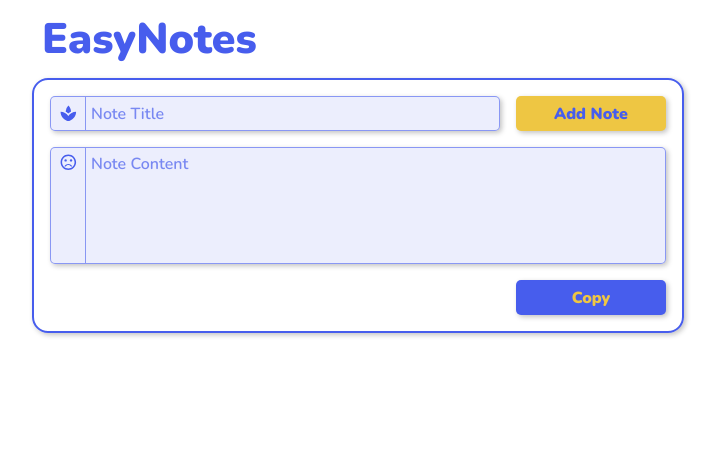
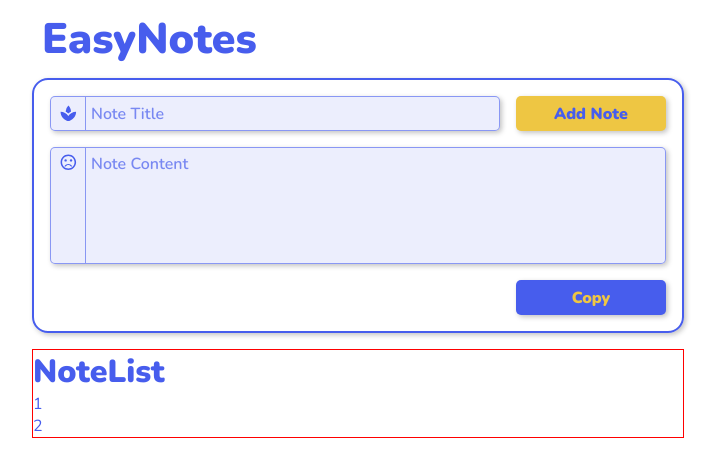
Before and after one commit to Geaglts/EasyNotes, a React app: page / in a window 1280 px wide. Shown: the top 470 px of the page, without its empty margins (282-1001 px from the left). Built offline with nearby package versions, Linux system fonts and the light colour scheme.

Commit message:
Inputs del formulario para agregar una nota

```diff
--- /dev/null
+++ b/src/Hooks/useForm.ts
@@ -0,0 +1,27 @@
+import { useState, FormEvent } from 'react';
+
+import { HandleChange } from '../types';
+
+interface useFormProps {
+  initialState: object;
+  submit: (values: any) => void;
+}
+
+function useForm(props: useFormProps) {
+  const [values, setValues] = useState(props.initialState || {});
+  const handleChange = (name: string) => (event: HandleChange) => {
+    setValues({ ...values, [name]: event.currentTarget.value });
+  };
+  const handleSubmit = (event: FormEvent<HTMLFormElement>) => {
+    event.preventDefault();
+    props.submit(values);
+  };
+  const propsByName = (name: string) => ({
+    onChange: handleChange(name),
+    name,
+    id: name,
+  });
+  return { values, propsByName, handleSubmit };
+}
+
+export default useForm;
--- /dev/null
+++ b/src/constants.ts
@@ -0,0 +1 @@
+export const NOTES = 'NOTES';
--- a/src/containers/AddNoteForm.tsx
+++ b/src/containers/AddNoteForm.tsx
@@ -1,25 +1,31 @@
-import { FormEvent } from 'react';
 import { MdSpa } from 'react-icons/md';
 
 import Button from '../components/Button';
 import Input from '../components/Input';
 import TextArea from '../components/TextArea';
+import useForm from '../Hooks/useForm';
 
 import '../styles/Containers/AddNoteForm.scss';
 
 function Form() {
-  const handleSubmit = (event: FormEvent<HTMLFormElement>) => {
-    event.preventDefault();
-    console.log('Holaaa!!!');
+  const initialState = {
+    title: '',
+    content: '',
   };
+
+  const submit = (values: typeof initialState) => {
+    console.log(values);
+  };
+
+  const { handleSubmit, propsByName } = useForm({ initialState, submit });
 
   return (
     <form onSubmit={handleSubmit} className="AddNoteForm">
       <div className="AddNoteForm__Title">
-        <Input Icon={<MdSpa />} placeholder="Note Title" />
+        <Input Icon={<MdSpa />} placeholder="Note Title" {...propsByName('title')} />
         <Button type="submit" label="Add Note" />
       </div>
-      <TextArea placeholder="Note Content" rows={5} />
+      <TextArea placeholder="Note Content" rows={5} {...propsByName('content')} />
       <div className="AddNoteForm__CopyButton--container">
         <Button label="Copy" style={CopyButtonStyles} />
       </div>
--- /dev/null
+++ b/src/containers/NoteList.tsx
@@ -0,0 +1,20 @@
+import '../styles/Containers/NoteList.scss';
+
+interface NoteListProps {
+  limit?: number;
+}
+
+const notes = [1, 2, 3, 4, 5, 6];
+
+function NoteList({ limit }: NoteListProps) {
+  return (
+    <div className="NoteList">
+      <h1 className="NoteList__Title">NoteList</h1>
+      {notes.splice(0, limit || notes.length).map((item) => {
+        return <p>{item}</p>;
+      })}
+    </div>
+  );
+}
+
+export default NoteList;
--- a/src/pages/Home.tsx
+++ b/src/pages/Home.tsx
@@ -1,10 +1,12 @@
 import Container from '../components/Container';
 import AddNoteForm from '../containers/AddNoteForm';
+import NoteList from '../containers/NoteList';
 
 function Home() {
   return (
     <Container>
       <AddNoteForm />
+      <NoteList limit={2} />
     </Container>
   );
 }
--- /dev/null
+++ b/src/styles/Containers/NoteList.scss
@@ -0,0 +1,7 @@
+@import '../global';
+
+.NoteList {
+  margin-top: 1em;
+  color: $primary;
+  border: 1px solid red;
+}
--- /dev/null
+++ b/src/types.ts
@@ -0,0 +1,10 @@
+import { FormEvent } from 'react';
+
+export type HandleChange =
+  | FormEvent<HTMLInputElement>
+  | FormEvent<HTMLTextAreaElement>;
+
+export type Note = {
+  title: string;
+  content: string;
+};
```
Also changed, not shown: src/storage.ts (added, +11 -0 lines).
